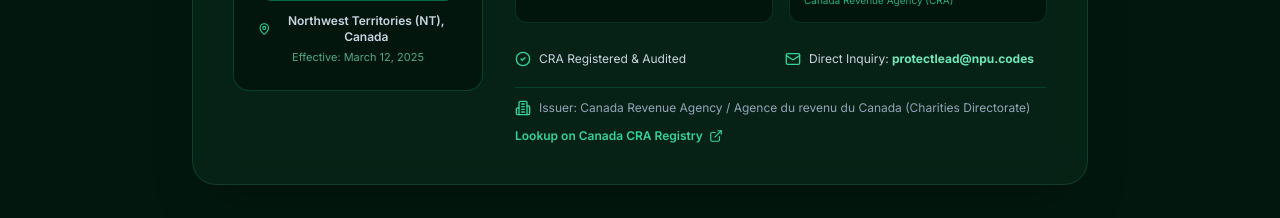
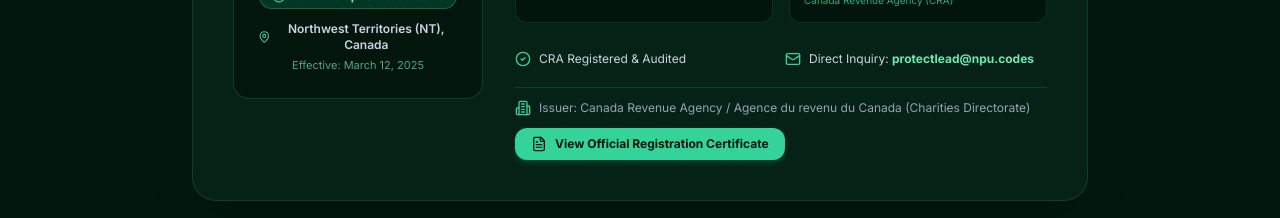
Before and after one commit to YZCJWDS/applytestpro, a React (Vite) app: page / in a window 1280 px wide. Shown: the part 1400-1618 px from the top of the page. Built offline with nearby package versions, Linux system fonts and the light colour scheme; the HTML template or start-up script is replaced by a standard one.

Commit message:
feat: Replace external CRA link with interactive in-page CRA registration certificate modal viewer

```diff
--- a/src/components/CharityVerification.jsx
+++ b/src/components/CharityVerification.jsx
@@ -1,10 +1,11 @@
 import React, { useState } from 'react';
-import { ShieldCheck, CheckCircle2, Copy, ExternalLink, Award, Building2, MapPin, Mail } from 'lucide-react';
+import { ShieldCheck, CheckCircle2, Copy, FileText, Award, Building2, MapPin, Mail, X } from 'lucide-react';
 import { ORG_INFO } from '../data/plantData';
 import { translations } from '../data/translations';
 
 export default function CharityVerification({ lang }) {
   const [copied, setCopied] = useState(false);
+  const [showCertificateModal, setShowCertificateModal] = useState(false);
   const t = translations[lang];
 
   const handleCopyId = () => {
@@ -107,20 +108,21 @@ export default function CharityVerification({ lang }) {
                 </div>
               </div>
 
-              {/* CRA Registry Link */}
+              {/* View Official Certificate Popup Trigger (NO EXTERNAL REDIRECT) */}
               <div className="pt-3 flex flex-wrap items-center justify-between gap-3 border-t border-emerald-800/50">
                 <div className="flex items-center gap-2 text-xs text-slate-400">
                   <Building2 className="w-4 h-4 text-emerald-400" />
                   <span>Issuer: {ORG_INFO.issuer}</span>
                 </div>
-                <a
-                  href={`https://apps.cra-arc.gc.ca/ebci/hdbc/cgi-bin/welcome?lang=en`}
-                  target="_blank"
-                  rel="noopener noreferrer"
-                  className="inline-flex items-center gap-1.5 text-xs font-semibold text-emerald-400 hover:text-emerald-300 hover:underline"
+
+                <button
+                  type="button"
+                  onClick={() => setShowCertificateModal(true)}
+                  className="inline-flex items-center gap-2 px-4 py-2 rounded-xl text-xs font-bold text-[#03150d] bg-emerald-400 hover:bg-emerald-300 transition-colors shadow-md shadow-emerald-500/20"
                 >
-                  {t.craLookup} <ExternalLink className="w-3.5 h-3.5" />
-                </a>
+                  <FileText className="w-4 h-4" />
+                  <span>{lang === 'fr' ? 'Voir le certificat d\'enregistrement officiel' : 'View Official Registration Certificate'}</span>
+                </button>
               </div>
 
             </div>
@@ -129,6 +131,51 @@ export default function CharityVerification({ lang }) {
 
         </div>
 
+        {/* Certificate Modal Lightbox (No External Redirects) */}
+        {showCertificateModal && (
+          <div className="fixed inset-0 z-50 flex items-center justify-center p-4 bg-black/85 backdrop-blur-md animate-fadeIn">
+            <div className="glass-panel max-w-3xl w-full rounded-3xl overflow-hidden border border-emerald-600/50 shadow-2xl relative max-h-[92vh] flex flex-col">
+
+              {/* Modal Top Bar */}
+              <div className="p-4 bg-[#03150d] border-b border-emerald-800/60 flex items-center justify-between">
+                <div className="flex items-center gap-2 text-emerald-300 font-bold text-sm">
+                  <ShieldCheck className="w-5 h-5 text-emerald-400" />
+                  <span>Canada Revenue Agency • Notification of Registration Certificate</span>
+                </div>
+                <button
+                  onClick={() => setShowCertificateModal(false)}
+                  className="p-1.5 rounded-full bg-emerald-950 text-slate-300 hover:text-white hover:bg-emerald-900 transition-colors"
+                >
+                  <X className="w-5 h-5" />
+                </button>
+              </div>
+
+              {/* Certificate Image View Container */}
+              <div className="p-6 overflow-y-auto bg-slate-900 flex justify-center items-center">
+                <div className="bg-white rounded-xl shadow-2xl p-2 max-w-2xl w-full border border-slate-200">
+                  <img
+                    src="/cra-certificate.svg"
+                    alt="Canada Revenue Agency Official Registration Certificate"
+                    className="w-full h-auto rounded"
+                  />
+                </div>
+              </div>
+
+              {/* Modal Footer */}
+              <div className="p-4 bg-[#03150d] border-t border-emerald-800/60 flex items-center justify-between text-xs text-slate-300">
+                <span className="font-mono text-emerald-400">BN: {ORG_INFO.charityId}</span>
+                <button
+                  onClick={() => setShowCertificateModal(false)}
+                  className="px-5 py-2 rounded-xl text-xs font-bold text-[#03150d] bg-emerald-400 hover:bg-emerald-300 transition-colors"
+                >
+                  {lang === 'fr' ? 'Fermer' : 'Close Certificate View'}
+                </button>
+              </div>
+
+            </div>
+          </div>
+        )}
+
       </div>
     </section>
   );
```
Also changed, not shown: public/cra-certificate.svg (added).
